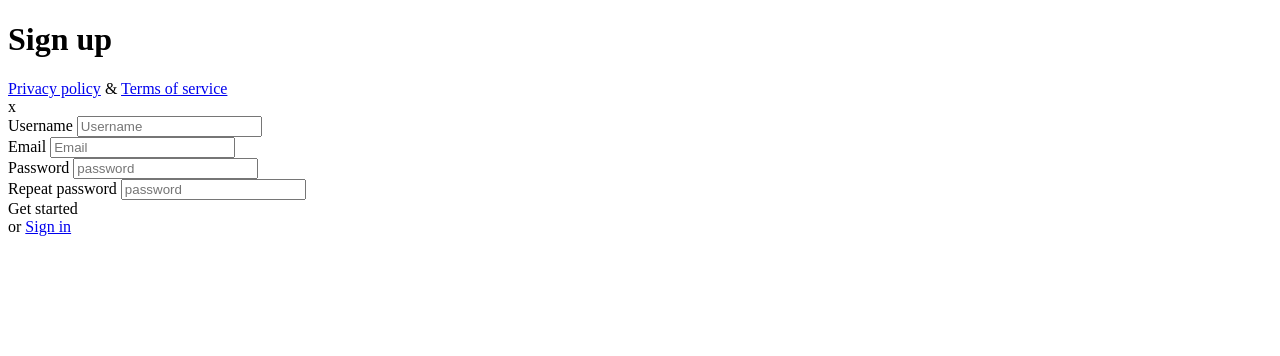
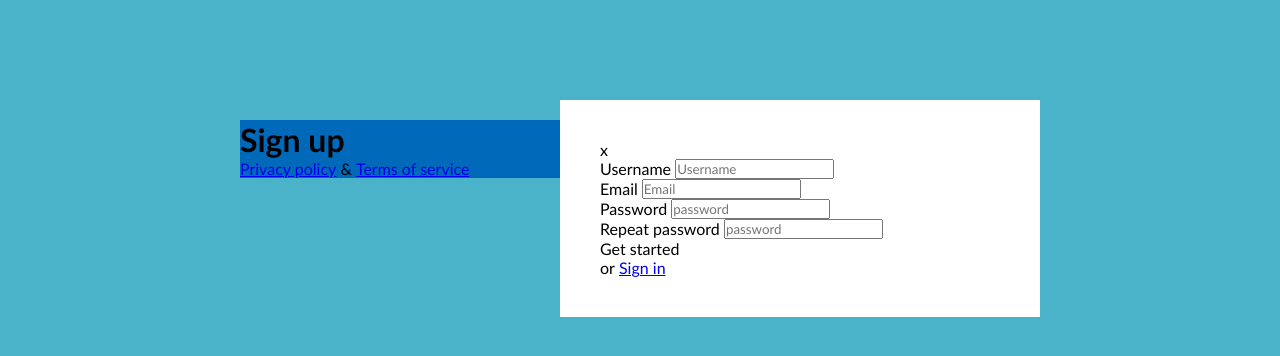
Before and after one commit to ESinkev/6-SIGN-UP2, a plain HTML site: page index.html in a window 1280 px wide. Drawn offline with Linux system fonts and the light colour scheme.

Commit message:
Basic CSS structure

```diff
--- a/css/custom.css
+++ b/css/custom.css
@@ -1,11 +1,18 @@
 body {
-
+background-color: #4bb3c9;
 }
 .container {
-
+display: inline-block;
+width: 800px;
+margin-top: 100px;
+margin-left: calc((100% - 800px) / 2);
 }
-.left-column > div {
-
+.left-column {
+display: inline-block;
+width: 40%;
+float: left;
+margin-top: 20px;
+background-color: #0069ba;
 }
 .page-title {
 
@@ -20,7 +27,11 @@ body {
 
 }
 .right-column {
-
+display: inline-block;
+width: 60%;
+float: left;
+padding: 40px;
+background-color: #fff;
 }
 .close {
 
--- /dev/null
+++ b/css/reset.css
@@ -0,0 +1,8 @@
+body,
+body * {
+    margin: 0;
+    padding: 0;
+    vertical-align: top;
+    box-sizing: border-box;
+    font-family: 'Gill Sans', 'Gill Sans MT', Calibri, 'Trebuchet MS', sans-serif;
+}
--- a/index.html
+++ b/index.html
@@ -4,6 +4,8 @@
     <meta charset="UTF-8">
     <meta name="viewport" content="width=device-width, initial-scale=1.0">
     <title>Sign up</title>
+    <!--reset -->
+    <link rel="stylesheet" href="./css/reset.css"
     <!-- components-->
     <link rel="stylesheet" href="./css/button.css">
     <link rel="stylesheet" href="css/form.css">
```
